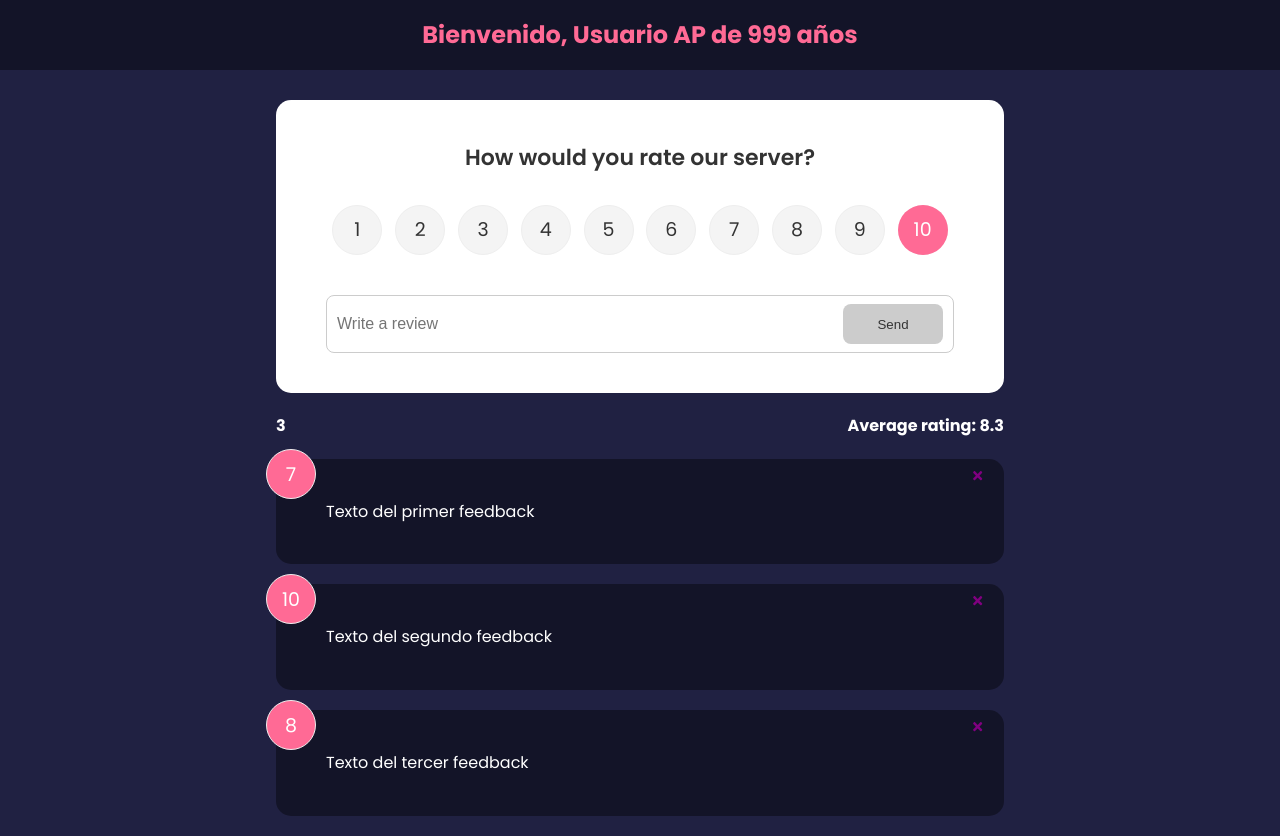
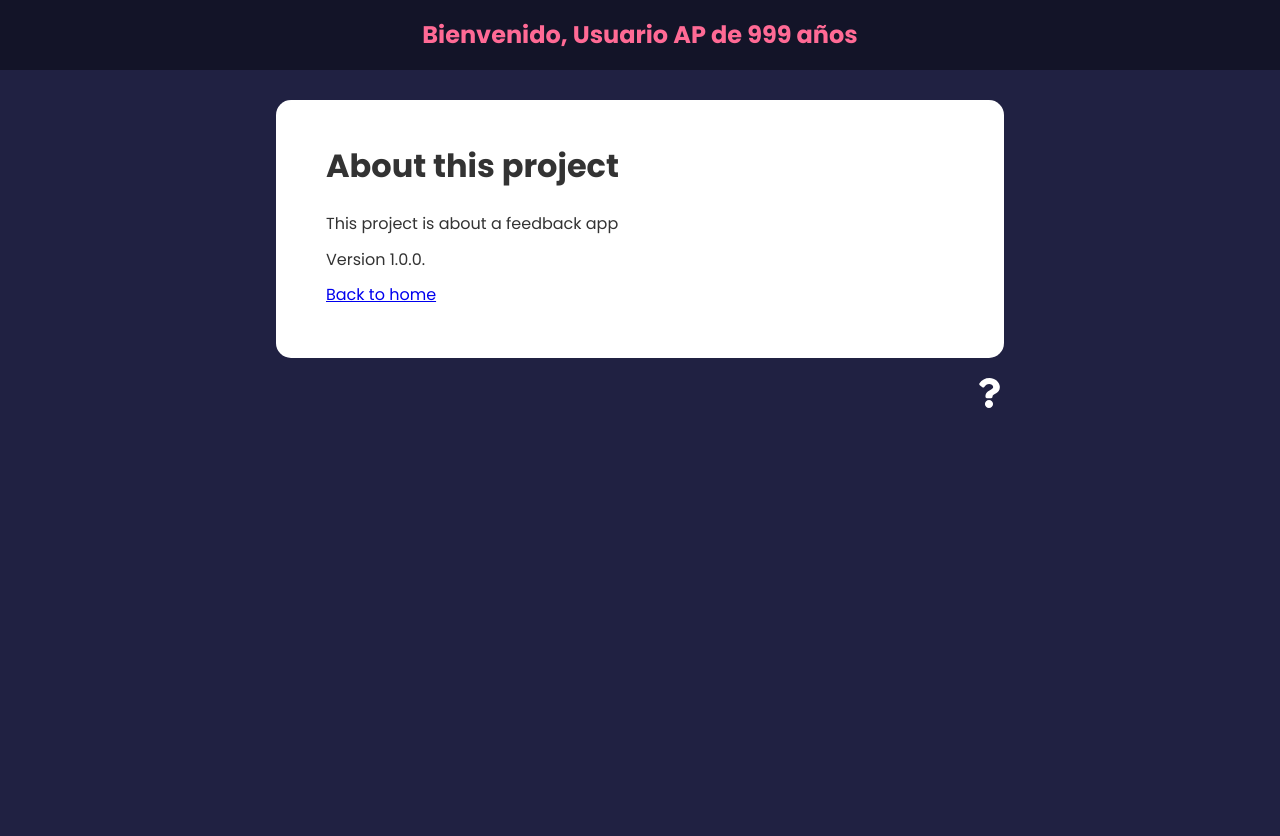
Before and after one commit to FernandoGP98/feedback-app, a React (Create React App) app: page /about in a window 1280 px wide. After the commit the page ends 800 px from the top, so only its background shows below. Built offline with nearby package versions, Linux system fonts and the light colour scheme.

Commit message:
Use of router plugin to redirect pages

```diff
--- a/package.json
+++ b/package.json
@@ -10,6 +10,7 @@
     "react": "^18.0.0",
     "react-dom": "^18.0.0",
     "react-icons": "^4.4.0",
+    "react-router-dom": "^6.7.0",
     "react-scripts": "5.0.1",
     "uuid": "^9.0.0",
     "web-vitals": "^2.1.4"
--- a/src/App.js
+++ b/src/App.js
@@ -3,10 +3,13 @@
 import Header from './components/header'
 //import FeedbackItem from './components/FeedbackItem'
 import { v4 as uuidv4 } from 'uuid'
+import { BrowserRouter as Router, Route, Routes } from 'react-router-dom'
 import FeedbackData from './data/FeedbackData'
 import FeedbackList from './components/FeedbackList'
 import FeedbackStats from './components/FeedbackStats'
 import FeedbackForm from './components/FeedbackForm'
+import About from './pages/About'
+import AboutIconLink from './components/AboutIconLink'
 function App(){
     /*
     Construyendo un array de lo que regresa
@@ -32,14 +35,24 @@
 
     //return JSX
     return (
-        <>
+        <Router>
             <Header />
             <div className="container">
-                <FeedbackForm handleAdd={addFeedBack}></FeedbackForm>
-                <FeedbackStats feedback={feedback}></FeedbackStats>
-                <FeedbackList feedback={feedback} handleDelete={deleteFeedback}/>
+                <Routes>
+                    <Route exact path='/' element={
+                        <>
+                        <FeedbackForm handleAdd={addFeedBack}></FeedbackForm>
+                        <FeedbackStats feedback={feedback}></FeedbackStats>
+                        <FeedbackList feedback={feedback} handleDelete={deleteFeedback}/>
+                        </>
+                    }>
+                    </Route>
+
+                    <Route path='about' element={<About/>}></Route>
+                </Routes>
+                <AboutIconLink/>
             </div>
-        </>
+        </Router>
     )
 }
 
--- /dev/null
+++ b/src/components/AboutIconLink.jsx
@@ -0,0 +1,19 @@
+import React from 'react'
+import { FaQuestion } from 'react-icons/fa'
+import { Link } from 'react-router-dom'
+
+function AboutIconLink() {
+    return (
+        <div className='about-link'>
+            <Link to={{
+                pathname: 'about',
+                search: '?sort=name',
+                hash: '#hello',
+            }}>
+                < FaQuestion size={30} />
+            </Link>
+        </div >
+    )
+}
+
+export default AboutIconLink
--- /dev/null
+++ b/src/pages/About.jsx
@@ -0,0 +1,15 @@
+import React from 'react'
+import Card from '../components/shared/Card'
+import { Link } from 'react-router-dom'
+export default function About() {
+    return (
+        <Card>
+            <div className='about'>
+                <h1>About this project</h1>
+                <p>This project is about a feedback app</p>
+                <p>Version 1.0.0.</p>
+                <p><Link to="/">Back to home</Link></p>
+            </div>
+        </Card>
+    )
+}
```
Also changed, not shown: 1 other file (tests, documents, lock files or other folders).
